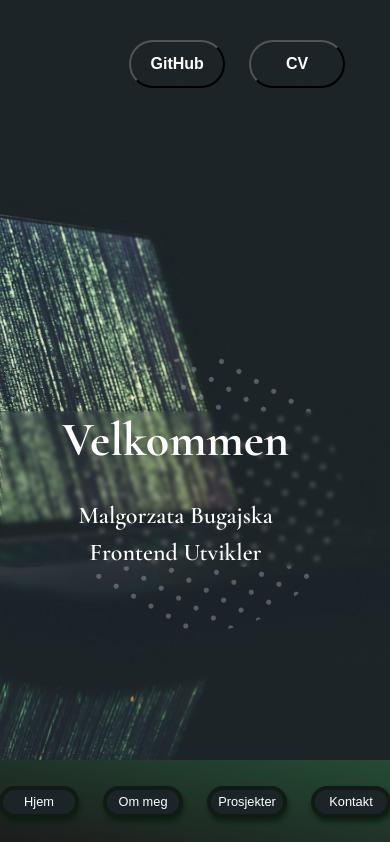
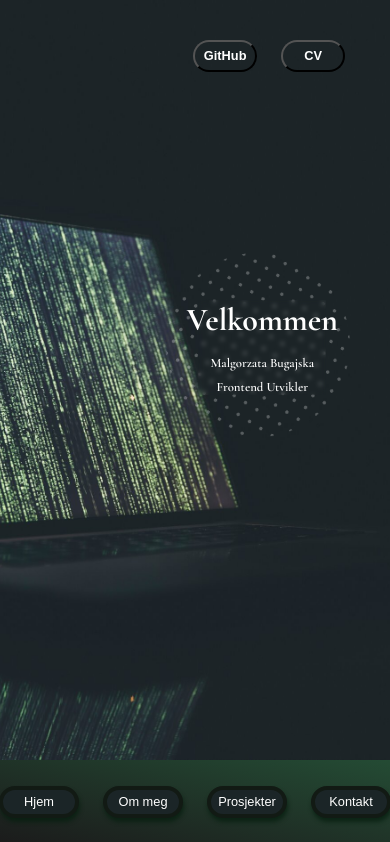
Before and after one commit to Malgorzata-b/MyPortfolio, a React (Vite) app: page / in a window 390 px wide. Shown: the top 842 px of the page. Built offline with nearby package versions, Linux system fonts and the light colour scheme; a web font is replaced by a local one.

Commit message:
commin nm

```diff
--- a/src/Contact.jsx
+++ b/src/Contact.jsx
@@ -92,7 +92,7 @@ const Link = styled.a``;
 export default function Contact() {
   return (
     <ContactContainer id="Contact-container">
-      <LogoNameContainer className="Logo-name">
+      <LogoNameContainer id="Logo-name">
         <CircleContainer id="Circle"></CircleContainer>
         <ParagraphContact id="TitleContact">
           Malgorzata Bugajska
--- a/src/index.css
+++ b/src/index.css
@@ -279,15 +279,23 @@ border: 2px solid red; */
 
 @media only screen and (max-width: 2160px) {
   #img-dots {
-    height: 24rem;
+    height: 30rem;
     top: 18%;
     left: -12%;
   }
 
   #Welcome-container {
     width: 25rem;
-    left: 4.3%;
+    left: 1.5%;
     top: -25%;
+  }
+
+  #Title {
+    font-size: 5rem;
+  }
+
+  #Name {
+    font-size: 3rem;
   }
 
   #Description {
@@ -342,26 +350,48 @@ border: 2px solid red; */
   }
 }
 
-@media only screen and (max-width: 1220px) {
+@media only screen and (max-width: 1550px) {
+  #Welcome-container {
+    width: 25rem;
+    left: 1.5%;
+    top: -25%;
+  }
+
+  #Title {
+    font-size: 4rem;
+  }
+
+  #Name {
+    font-size: 2.5rem;
+  }
+}
+
+@media only screen and (max-width: 1350px) {
+  #img-dots {
+    height: 28rem;
+  }
+}
+
+@media only screen and (max-width: 1275px) {
   #Button-header {
-    width: 6rem;
-    height: 3rem;
+    width: 4rem;
+    height: 2rem;
   }
 
   #Links-header {
-    font-size: 1rem;
+    font-size: 0.8rem;
   }
 
   #img-dots {
-    height: 18rem;
+    height: 25rem;
     top: 18%;
-    left: -10%;
+    left: -12%;
   }
 
   #Welcome-container {
     width: 25rem;
-    left: 10%;
-    top: -25%;
+    left: 4%;
+    top: -24%;
   }
 
   #Container-Projects {
@@ -370,13 +400,49 @@ border: 2px solid red; */
   }
 }
 
-@media only screen and (max-width: 835px) {
+@media only screen and (max-width: 1060px) {
+  #Welcome-container {
+    width: 25rem;
+    left: 5%;
+    top: -25%;
+  }
+
+  #Title {
+    font-size: 3.5rem;
+  }
+
+  #Name {
+    font-size: 2.2rem;
+  }
+
+  #img-dots {
+    height: 22rem;
+  }
+}
+
+@media only screen and (max-width: 950px) {
+  #img-dots {
+    height: 16rem;
+    /* top: 18%;*/
+    left: -10%;
+  }
+
   #Welcome-container {
     width: 25rem;
     left: 13%;
     top: -25%;
   }
 
+  #Title {
+    font-size: 2.6rem;
+  }
+
+  #Name {
+    font-size: 1.3rem;
+  }
+}
+
+@media only screen and (max-width: 900px) {
   #About-container {
     flex-direction: column;
   }
@@ -431,7 +497,50 @@ border: 2px solid red; */
   }
 }
 
-@media only screen and (max-width: 600px) {
+@media only screen and (max-width: 850px) {
+  #img-dots {
+    height: 14rem;
+    top: 18%;
+    left: -10%;
+  }
+
+  #Welcome-container {
+    width: 25rem;
+    left: 16%;
+    top: -25%;
+  }
+
+  #Title {
+    font-size: 2.3rem;
+  }
+
+  #Name {
+    font-size: 1.2rem;
+  }
+}
+
+@media only screen and (max-width: 750px) {
+  #Welcome-container {
+    width: 25rem;
+    left: 17%;
+    top: -25%;
+  }
+}
+
+@media only screen and (max-width: 650px) {
+  #img-dots {
+    width: 14rem;
+    height: 14rem;
+    top: 18%;
+    left: -6%;
+  }
+
+  #Welcome-container {
+    width: 10rem;
+    left: 3%;
+    top: -25%;
+  }
+
   #Info-Contact {
     gap: 0.5rem;
   }
@@ -449,4 +558,95 @@ border: 2px solid red; */
     margin: 1vh 10vw;
     padding: 0vh 0vw;
   }
+
+  #Circle {
+    width: 2rem;
+    height: 2rem;
+  }
+
+  #Logo-name {
+    gap: 0.5rem;
+  }
 }
+
+@media only screen and (max-width: 535px) {
+  #img-dots {
+    width: 12rem;
+    height: 12rem;
+  }
+
+  #Welcome-container {
+    width: 8rem;
+    gap: 1rem;
+    margin: 0 10vw;
+    left: -2%;
+  }
+
+  #Title {
+    font-size: 2rem;
+  }
+
+  #Name {
+    font-size: 0.9rem;
+  }
+
+  #Info-Contact {
+    gap: 0.5rem;
+    margin: 1vh 8vw;
+  }
+
+  #Links-Contact {
+    gap: 0.3rem;
+  }
+}
+
+@media only screen and (max-width: 475px) {
+  #Project-con {
+    max-width: 25rem;
+  }
+
+  #paragraph-project {
+    max-width: 13rem;
+    margin-left: 4vw;
+  }
+
+  #img-dots {
+    width: 12rem;
+    height: 12rem;
+    top: -5%;
+    left: -8%;
+  }
+
+  #Welcome-container {
+    width: 8rem;
+    left: -5%;
+    top: -48%;
+  }
+
+  #Name {
+    font-size: 0.8rem;
+  }
+
+  #Info-Contact {
+    gap: 0.5rem;
+    margin: 1vh 5vw;
+  }
+
+  #Links-Contact {
+    gap: 0.3rem;
+  }
+
+  #TitleButtonLinks {
+    font-size: 0.6rem;
+  }
+
+  #Button {
+    width: 3rem;
+    height: 1.8rem;
+    border: 4px solid black;
+  }
+
+  #ButtonContainer {
+    gap: 0.3rem;
+  }
+}
```
